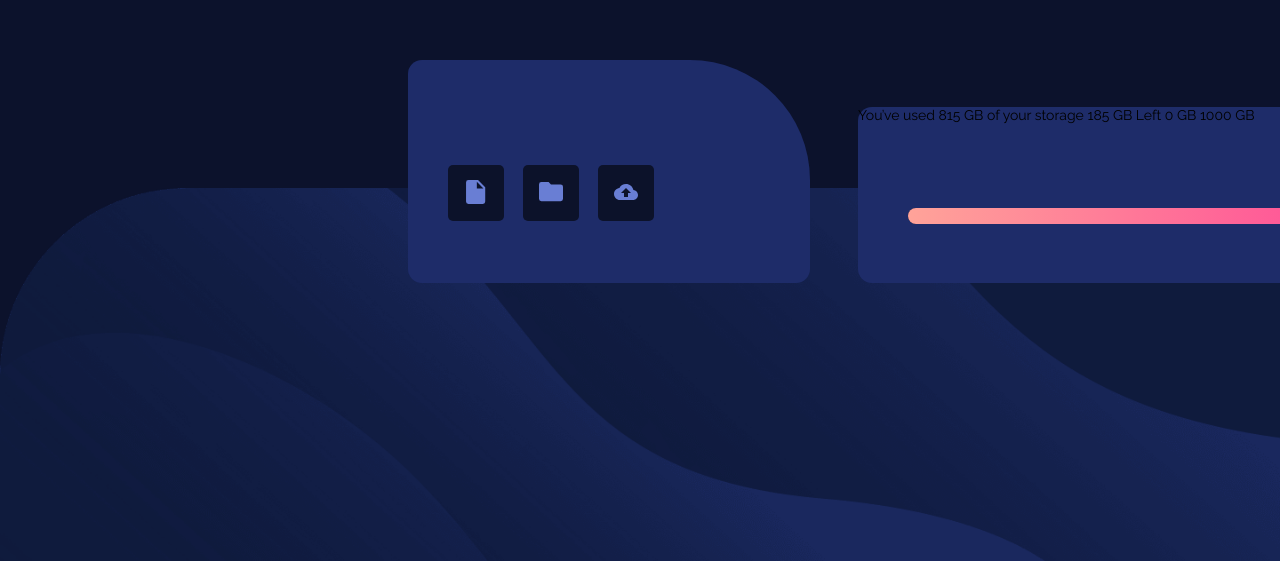
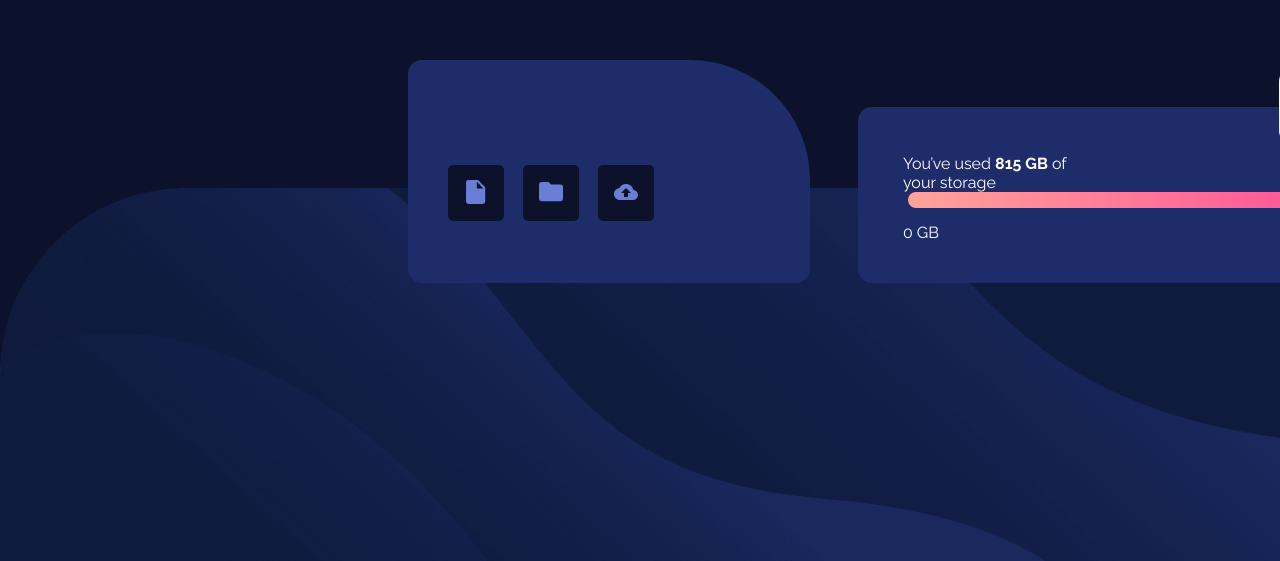
Before and after one commit to Carlos-Reiker/Componente-de-armazenamento-de-dados, a plain HTML site: page index.html in a window 1280 px wide. Shown: the part 239-800 px from the top of the page. Drawn offline with Linux system fonts and the light colour scheme.

Commit message:
20/10/22 Finalização do projeto
- adição do "balão de de dados";
- edição dos textos

```diff
--- a/index.html
+++ b/index.html
@@ -13,40 +13,29 @@
   <body>
     <main>
       <div class="card-upload">
-
           <button class="button-file">
             <svg xmlns="http://www.w3.org/2000/svg" width="20" height="24"><path fill="#697ED4" d="M12.028 0H2.436A2.387 2.387 0 00.049 2.398L.037 21.583a2.387 2.387 0 002.387 2.398h14.4a2.397 2.397 0 002.398-2.398V7.194L12.028 0zM10.83 8.393V1.8l6.595 6.594h-6.595z"/></svg>
           </button>
-
           <button class="button-path">
             <svg xmlns="http://www.w3.org/2000/svg" width="24" height="20"><path fill="#697ED4" d="M21.6 2.4H12L9.6 0H2.4A2.39 2.39 0 00.012 2.4L0 16.8a2.4 2.4 0 002.4 2.4h19.2a2.4 2.4 0 002.4-2.4v-12a2.4 2.4 0 00-2.4-2.4z"/></svg>
           </button>
-
           <button class="button-upload">
             <svg xmlns="http://www.w3.org/2000/svg" width="24" height="16"><path fill="#697ED4" d="M19.4 6c-.7-3.4-3.7-6-7.4-6-2.9 0-5.4 1.6-6.6 4C2.3 4.4 0 6.9 0 10c0 3.3 2.7 6 6 6h13c2.8 0 5-2.2 5-5 0-2.6-2.1-4.8-4.6-5zM14 9v4h-4V9H7l5-5 5 5h-3z"/></svg>
           </button>
-
       </div><!--card-upload-->
 
       <div class="card-bar">
-      You’ve used 815 GB of your storage
-
-      185 GB Left
-
-      0 GB
-      1000 GB
-
         <div class="progress-bar">
-
           <div class="bar"></div>
-
         </div><!--progress-bar-->
-
       </div><!--card-bar-->
 
+      <img src="/design/baloon.png" alt="">
+      <!--<div class="baloon"></div>baloon-->
 
-
-
+        <p class="frase">You’ve used <strong>815 GB</strong> of your storage</p><br>
+        <p class="gb1">0 GB</p><br>
+        <p class="gb2">1000 GB</p>
 
     </main>
   </body>
--- a/style.css
+++ b/style.css
@@ -1,5 +1,5 @@
 body{
-    font-size: 14px;
+
     font-family: 'Raleway', sans-serif;
     background: #0C122C;
     background-image:url(/images/bg-desktop.png);
@@ -80,18 +80,27 @@ body{
     height: 100%;
     background-image: linear-gradient(to right, hsl(6, 100%, 80%), hsl(335, 100%, 65%));
     border-radius: 12px;
-
+}
+img{
+    position: absolute;
+    margin: 300px 257px 306px 1270px;
+}
+p{
+    color: white;
+}
+.frase{
+    position: absolute;
+    margin: 385px 190px 306px 895px;
+}
+.gb1{
+    position: absolute;
+    margin: 435px 190px 306px 895px;
+}
+.gb2{
+    position: absolute;
+    margin: 415px 190px 306px 1390px;
 }
 
 
-
-
-
-
  /*Continuar:
- edição dos cards (centralizar e colocar icons);
- pegar resolução do segundo card;
  descobrir como inserir balão de dados;
- como inserir barra de preenchimento funcional;
- descobrir como fazer texto se alterar (ou deixar estático
- apenas para exibição?)*/
```
